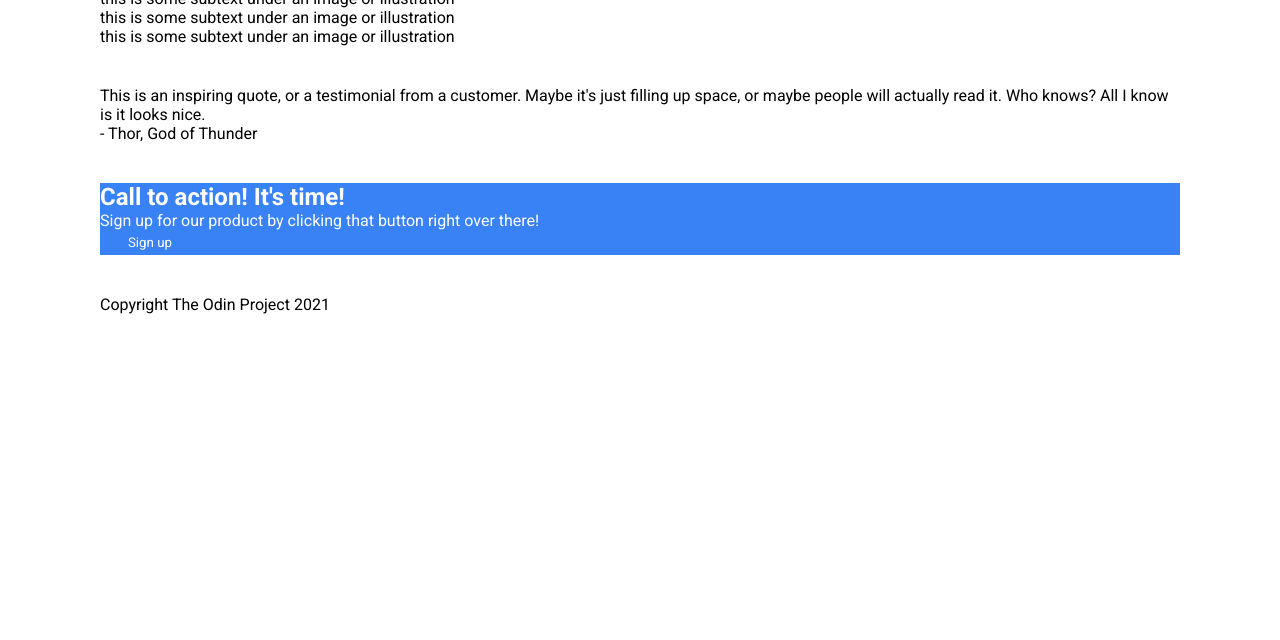
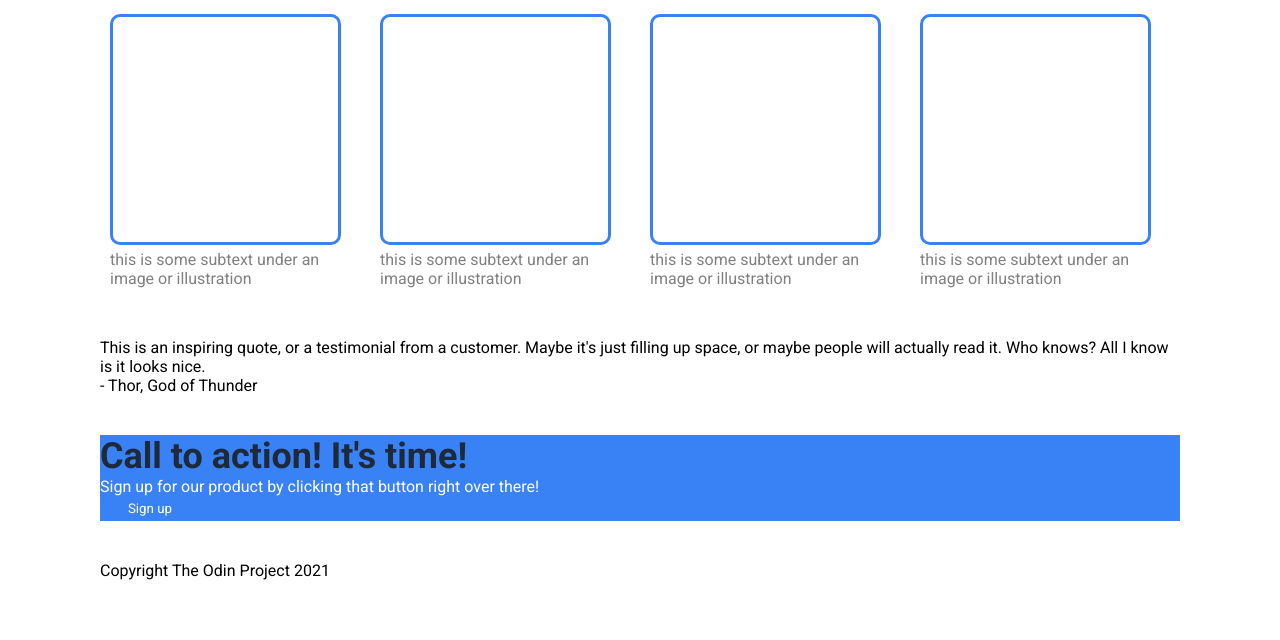
Before and after one commit to SamiraMSadat/odin-personal-projects, a plain HTML site: page landing-page-flexbox/index.html in a window 1280 px wide. Shown: the part 566-1206 px from the top of the page. Before the commit the page ends 940 px from the top, so only its background shows below. Drawn offline with Linux system fonts and the light colour scheme.

Commit message:
Apply flexbox and styling to the main content section

```diff
--- a/landing-page-flexbox/index.html
+++ b/landing-page-flexbox/index.html
@@ -38,6 +38,7 @@
     <div class="main-content-section">
         <div class="container">
             <h2>Some random information</h2>
+            <div class="card-container">
                 <div class="info-card">
                     <div class="square"></div>
                     <p class="subtext">this is some subtext under an image or illustration</p>
@@ -53,6 +54,7 @@
                 <div class="info-card">
                     <div class="square"></div>
                     <p class="subtext">this is some subtext under an image or illustration</p>
+                </div>
             </div>
         </div>
     </div>
--- a/landing-page-flexbox/styles.css
+++ b/landing-page-flexbox/styles.css
@@ -5,13 +5,6 @@
 }
 
 /* Header */
-
-h1 {
-    font-size: 48px;
-    color: #f9faf8;
-    font-weight: 900;
-}
-
 header {
     background-color: #1f2937;
 }
@@ -25,16 +18,6 @@ header {
   display: flex;
   align-items: center;
   gap: 16px;
-}
-
-.logo {
-    font-size: 24px;
-    color: #f9faf8;
-}
-
-.hero-secondary-text {
-    font-size: 18px;
-    color: #e5e7eb;
 }
 
 .navigation {
@@ -85,3 +68,59 @@ button,
     background-color: #3882f6;
     color: white;
 }
+
+/* Main content section */
+.main-content-section > .container {
+    display: flex;
+    flex-direction: column;
+    align-items: center;
+}
+
+.card-container {
+    display: flex;
+    margin-top: 20px;
+}
+
+.info-card {
+    padding: 10px;
+    display: flex;
+    flex-direction: column;
+    gap: 5px;
+}
+
+.square {
+    height: 0;
+    width: 90%;
+    padding-bottom: 90%;
+    border-color: #3882f6;
+    border-style: solid;
+    border-radius: 10px;
+}
+/* Typography */
+
+h1 {
+    font-size: 48px;
+    color: #f9faf8;
+    font-weight: 900;
+}
+
+h2 {
+    font-size: 36px;
+    color: #1f2937;
+    weight: 900;
+}
+
+.logo {
+    font-size: 24px;
+    color: #f9faf8;
+}
+
+.hero-secondary-text {
+    font-size: 18px;
+    color: #e5e7eb;
+}
+
+.subtext {
+    font-size: 16px;
+    color: grey;
+}
```
Lines whose indentation alone changed are shown as unchanged.
